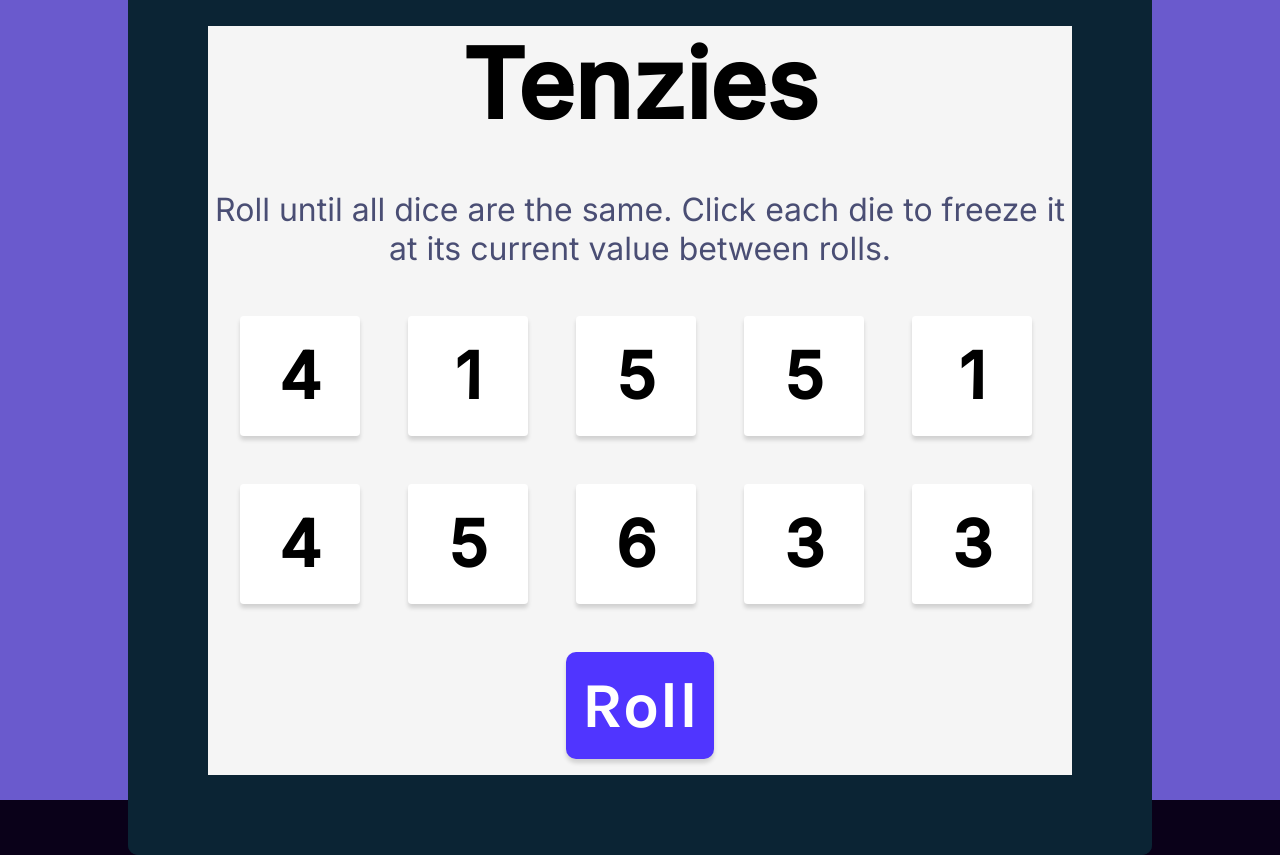
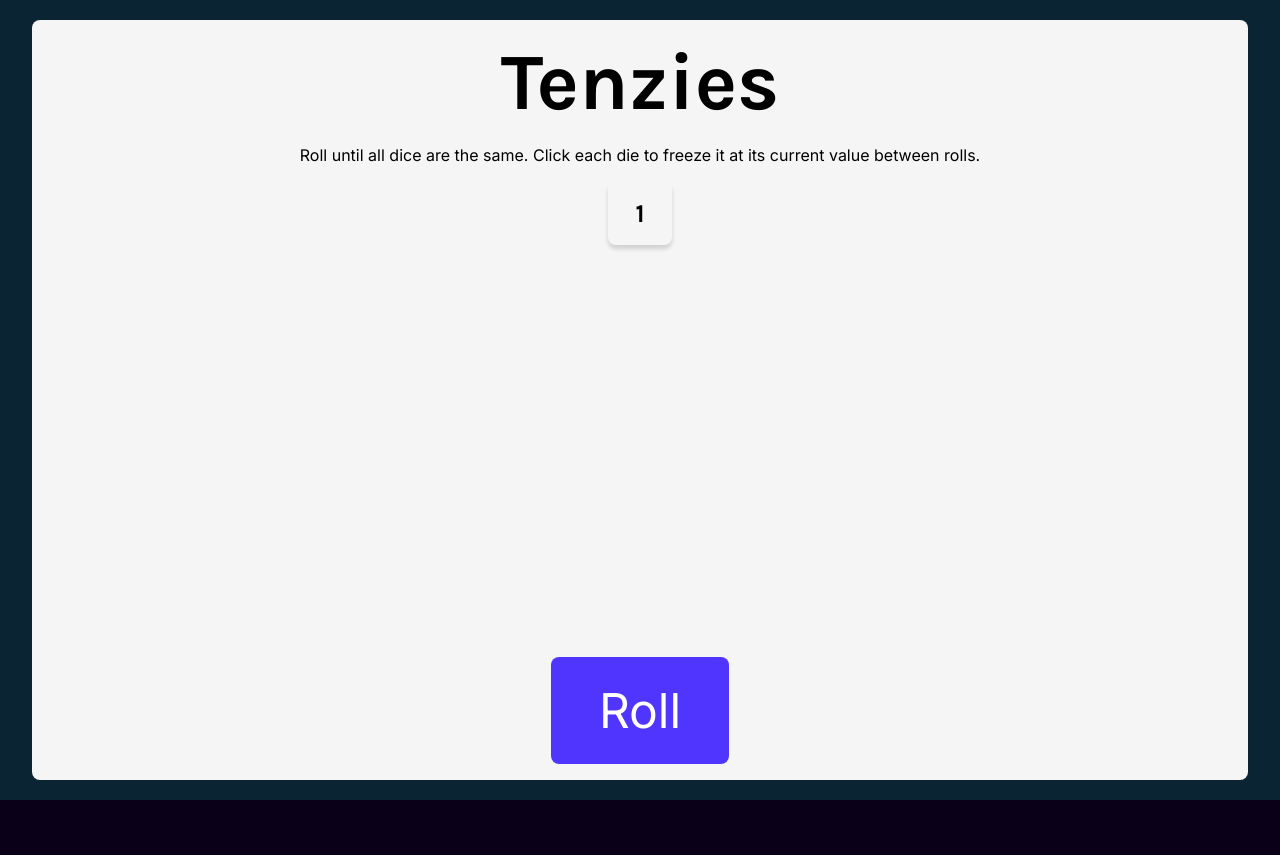
Before and after one commit to HamadNabizada/portfolio, a Next.js app: page /Tenzies in a window 1280 px wide. After the commit the page ends 800 px from the top, so only its background shows below. Built offline with nearby package versions, Linux system fonts and the light colour scheme.

Commit message:
recreated tenzies game. components added with styling

```diff
--- /dev/null
+++ b/components/Die.js
@@ -0,0 +1,9 @@
+import style from '../styles/Die.module.css'
+
+export default function Die(){
+    return(
+        <div className={style.wrapper}>
+            <h1>1</h1>
+        </div>
+    )
+}
--- /dev/null
+++ b/components/Tenzies.js
@@ -0,0 +1,15 @@
+import style from '../styles/Tenzies.module.css'
+import Die from './Die'
+
+export default function Tenzies(){
+    return(
+        <div className={style.background}>
+            <div className={style.wrapper}>
+                <h1 className={style.title}>Tenzies</h1>
+                <p className={style.instructions}>Roll until all dice are the same. Click each die to freeze it at its current value between rolls.</p>
+                <Die />
+                <button className={style.btn}>Roll</button>
+            </div>
+        </div>
+    )
+}
--- a/pages/Tenzies.js
+++ b/pages/Tenzies.js
@@ -1,9 +1,9 @@
-import TenziesGame from '../components/TenziesGame'
-import style from '../styles/TenziesGame.module.css'
+import TenziesGame from '../components/Tenzies'
+
 
 export default function Tenzies(){
     return (
-        <div className={style.tenziesGameWrapper}>
+        <div>
             <TenziesGame />
         </div>
     )
--- /dev/null
+++ b/styles/Die.module.css
@@ -0,0 +1,25 @@
+@import url('https://fonts.googleapis.com/css2?family=Inter:wght@500&family=Karla:wght@700&display=swap');
+@import url('https://fonts.googleapis.com/css2?family=Inter&display=swap');
+
+.wrapper{
+    font-family:Karla;
+    display:flex;
+    flex-direction: column;
+    justify-content: center;
+    align-items: center;
+    width:13vw;
+    height:13vw;
+    border: 1px solid black;
+    font-size:.8rem;
+    border: none;
+    border-radius: 8px;
+    box-shadow: 0px 4px 4px rgba(0, 0, 0, 0.15);
+    cursor: pointer;
+}
+
+@media screen and (min-width: 700px){
+    .wrapper{
+        width:5vw;
+        height:5vw;
+    }
+}
--- /dev/null
+++ b/styles/Tenzies.module.css
@@ -0,0 +1,61 @@
+@import url('https://fonts.googleapis.com/css2?family=Inter:wght@500&family=Karla:wght@700&display=swap');
+@import url('https://fonts.googleapis.com/css2?family=Inter&display=swap');
+
+.background{
+    display:flex;
+    flex-direction: column;
+    align-items: center;
+    justify-content: center;
+    height:100vh;
+    background-color: #0b2434;
+    font-family: 'Karla', sans-serif;
+}
+.wrapper{
+    color:black;
+    background-color: #f5f5f5;
+    border-radius: 8px;
+    padding: 1rem;
+    width: 90vw;
+    height: 95vh;
+    display:flex;
+    flex-direction: column;
+    align-items: center;
+    gap: 1rem;
+}
+.instructions{
+    font-family: 'Inter', sans-serif;
+}
+.title{
+    font-size: 2.5rem;
+}
+
+.btn{
+    background-color: #5035ff;
+    border:none;
+    padding: 1rem 2rem;
+    color:white;
+    font-family: 'Inter', sans-serif;
+    font-size: 2rem;
+    border-radius: 8px;
+    margin-top:auto;
+}
+.btn:hover{
+    cursor: pointer;
+}
+.btn:active{
+    background-color: #291a8d;
+}
+
+
+@media only screen and (min-width: 700px){
+    .wrapper{
+        width: 95vw;
+    }
+    .btn{
+        font-size: 3rem;
+        padding: 1.5rem 3rem;
+    }
+    .title{
+        font-size: 5rem;
+    }
+}
```
